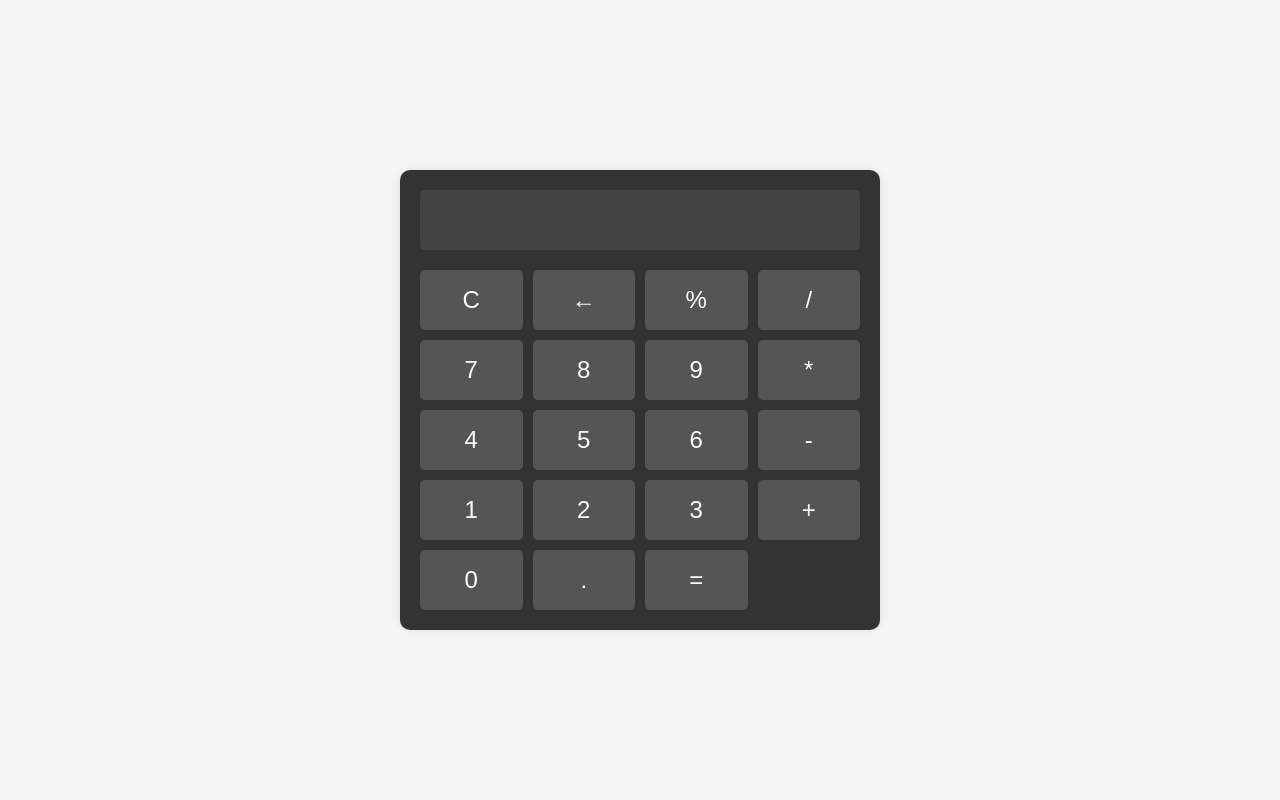
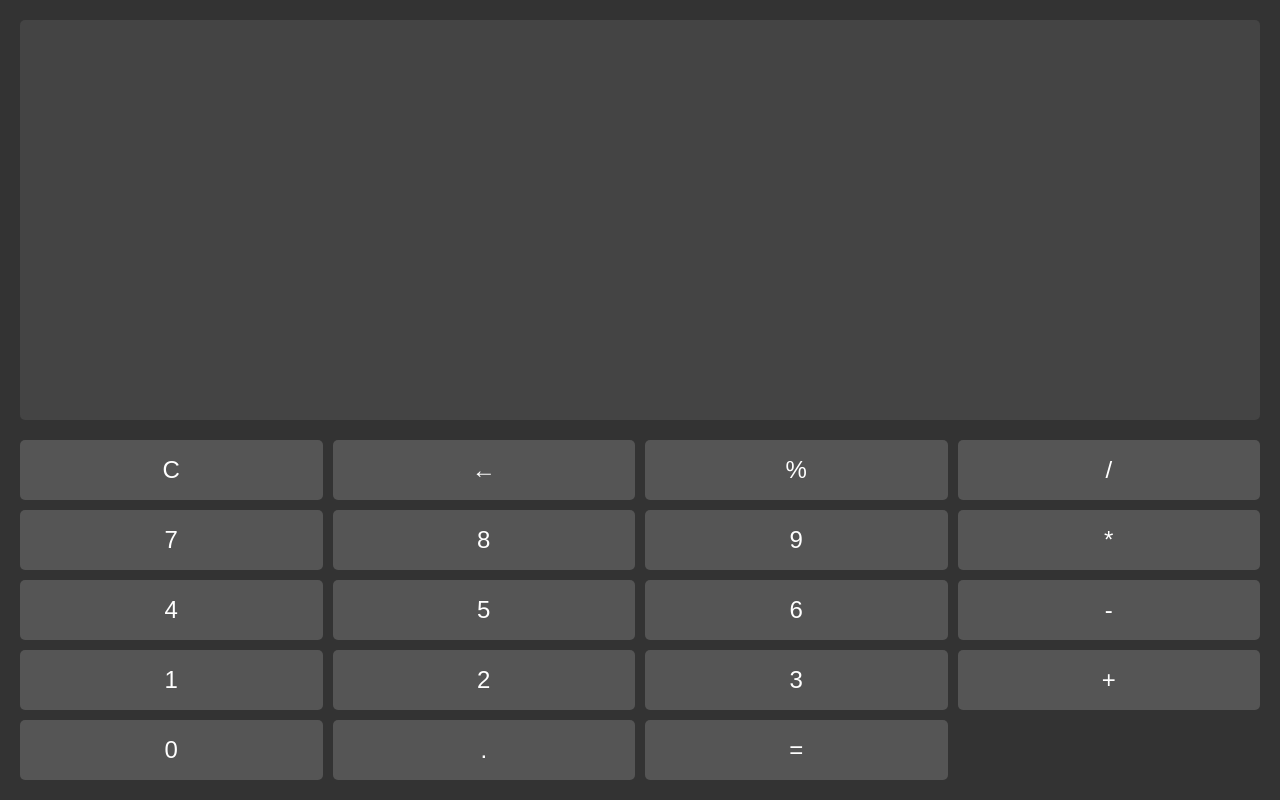
Before and after one commit to GitHubDebaA/web-calculator, a plain HTML site: page index.html in a window 1280 px wide. Drawn offline with Linux system fonts and the light colour scheme.

Commit message:
Update styles.css

```diff
--- a/styles.css
+++ b/styles.css
@@ -14,19 +14,23 @@ body {
 }
 
 .calculator {
+  display: flex;
+  flex-direction: column;
+  width: 100vw;
+  height: 100vh;
   background-color: #333;
-  border-radius: 10px;
   padding: 20px;
   box-shadow: 0px 0px 10px rgba(0, 0, 0, 0.1);
 }
 
 .display {
+  flex: 1;
   margin-bottom: 20px;
 }
 
 #display {
   width: 100%;
-  height: 60px;
+  height: 100%;
   background-color: #444;
   color: #fff;
   font-size: 2em;
```
